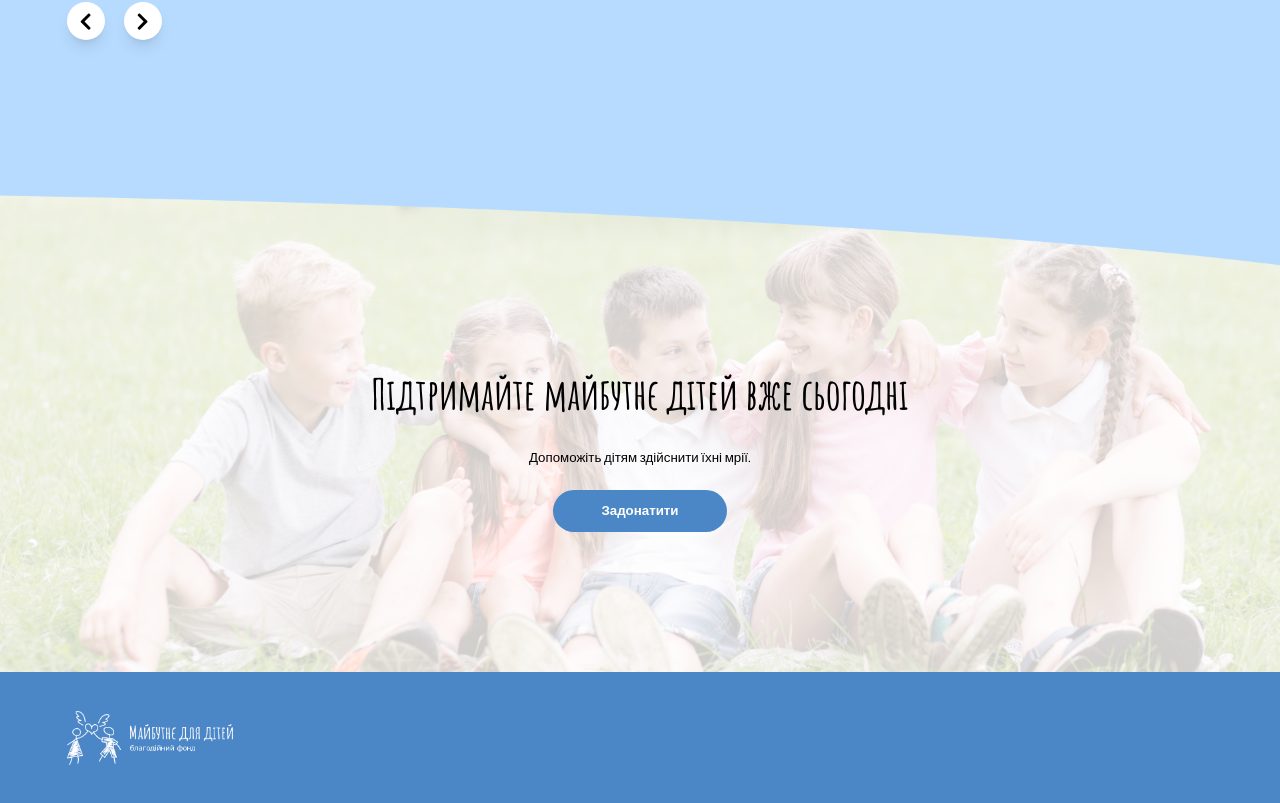
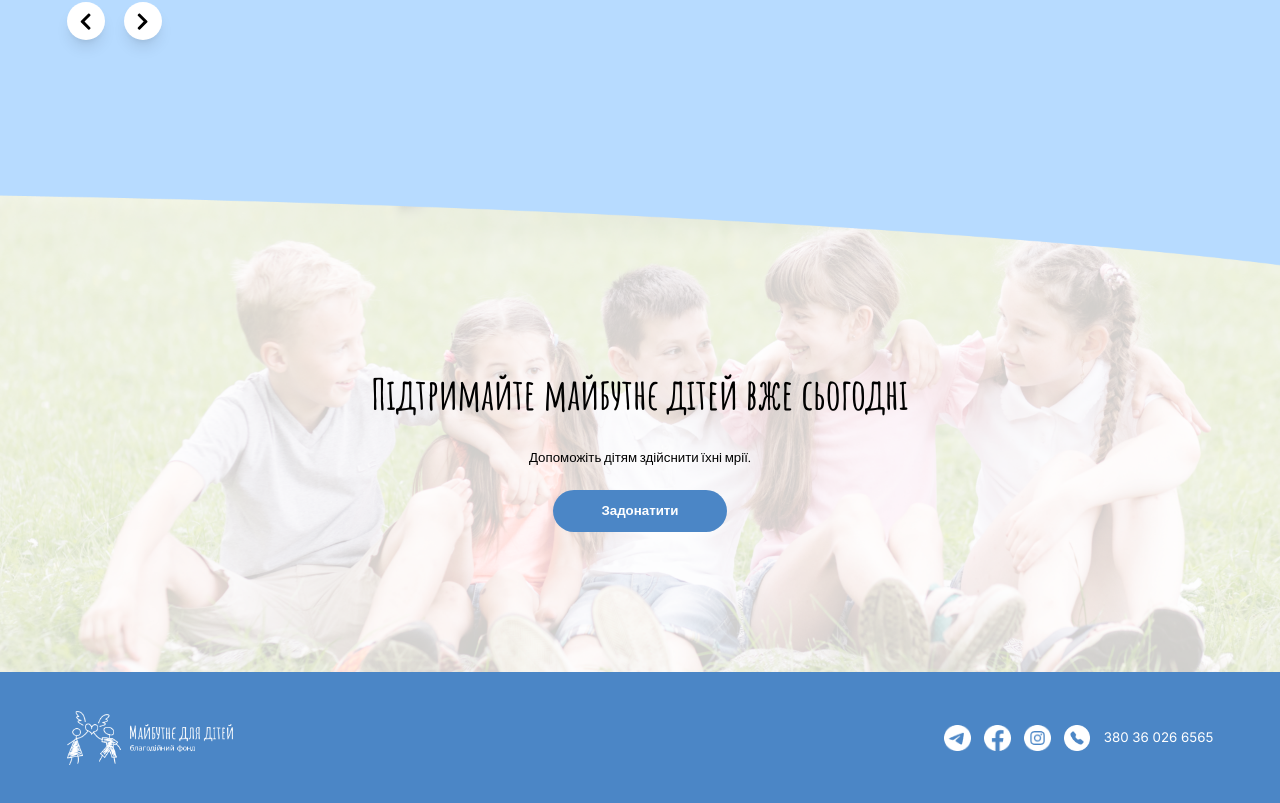
Before and after one commit to Odink923/SiteFUND, a Next.js app: page / in a window 1280 px wide. Shown: the part 4911-5714 px from the top of the page. Built offline with nearby package versions, Linux system fonts and the light colour scheme.

Commit message:
added footer

```diff
--- a/src/app/components/Footer/Footer.tsx
+++ b/src/app/components/Footer/Footer.tsx
@@ -1,7 +1,7 @@
 import Image from 'next/image';
 export default function Footer() {
     return (
-       <div className="bg-[#4B86C6] lg:pl-[5.21vw] lg:pt-[4.89vh] lg:pb-[4.89vh]">
+       <div className="bg-[#4B86C6] flex justify-between lg:pl-[5.21vw] lg:pt-[4.89vh] lg:pb-[4.89vh]">
          <Image
                     src="/images/Logo.png" // Шлях до вашого зображення
                     alt="Logo"
@@ -11,8 +11,41 @@ export default function Footer() {
                 lg:w-[13.02vw] lg:h-[4.27vw]
                 " // Використання Tailwind класу через className
         />
-
-
+          <div className="flex items-center lg:space-x-[1.04vw]   flex-shrink-0"> {/* flex контейнер для іконок з простором між ними */}
+                <Image
+                    src="/images/TelegramIcon.png"
+                    alt="Telegram"
+                    width={40}
+                    height={40}
+                    className="object-contain
+                lg:w-[2.08vw] lg:h-[2.08vw] " // Встановлює об'єктну відповідність для утримання оригінального розміру
+                />
+                <Image
+                    src="/images/FacebookIcon.png"
+                    alt="Facebook"
+                    width={40}
+                    height={40}
+                    className="object-contain
+                lg:w-[2.08vw] lg:h-[2.08vw]  " // Встановлює об'єктну відповідність для утримання оригінального розміру
+                />
+                <Image
+                    src="/images/InstagramIcon.png"
+                    alt="Instagram"
+                    width={40}
+                    height={40}
+                    className="object-contain
+                lg:w-[2.08vw] lg:h-[2.08vw] " // Встановлює об'єктну відповідність для утримання оригінального розміру
+                />
+                  <Image
+                    src="/images/FooterIcon.png"
+                    alt="Instagram"
+                    width={40}
+                    height={40}
+                    className="object-contain
+                lg:w-[2.08vw] lg:h-[2.08vw] " // Встановлює об'єктну відповідність для утримання оригінального розміру
+                />
+                <p className="text-white text-[1.04vw] pr-[5.21vw]">380 36 026 6565</p>
+                </div>
        </div>
     );
 }
```
Also changed, not shown: public/images/FooterIcon.png (added).
